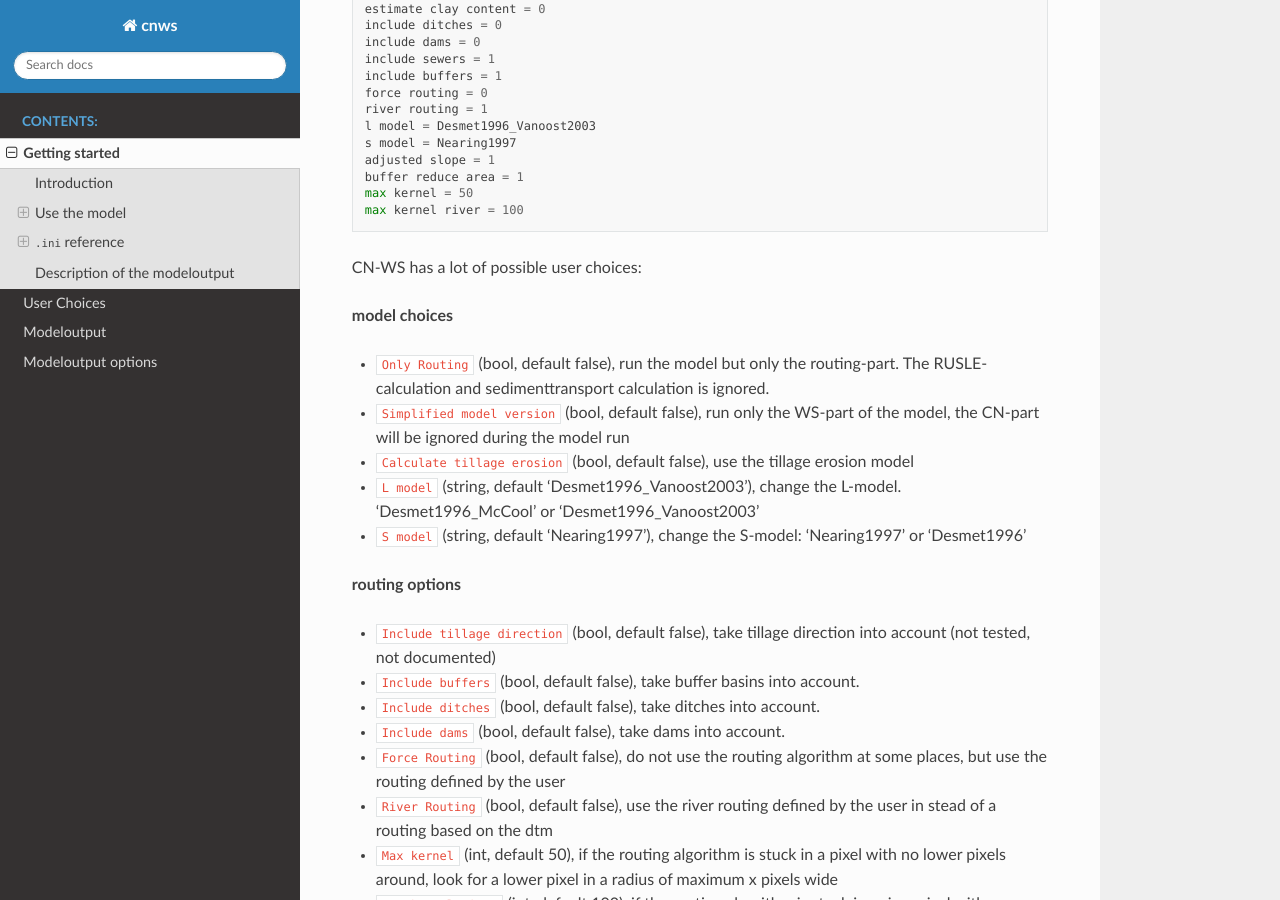
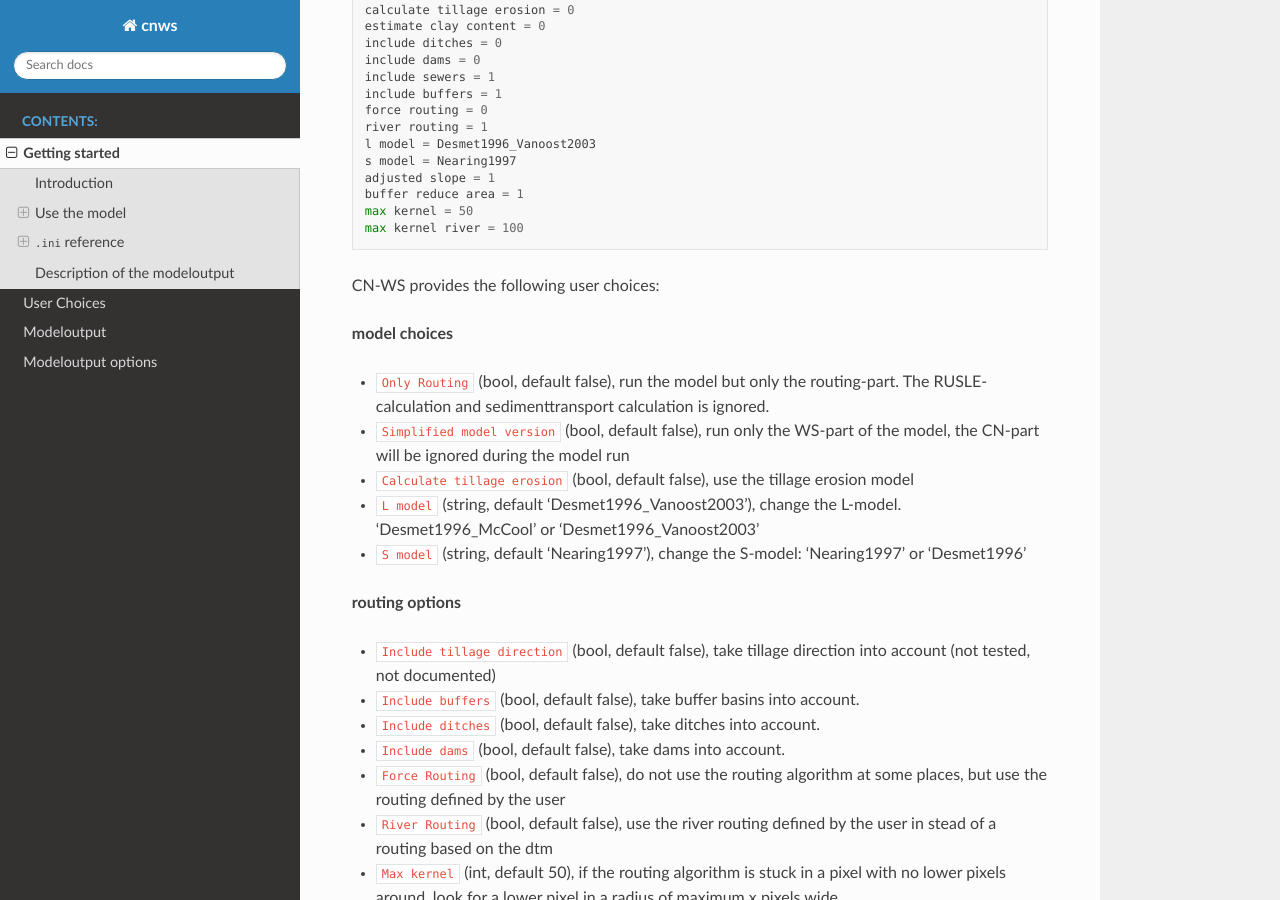
Before and after one commit to watem-sedem/watem-sedem, a Sphinx documentation site: the page built from docs/getting_started.md, in a window 1280 px wide and 900 px high, scrolled down 1717 px. Built offline with Sphinx 7.4.7 and the Read the Docs theme 2.0.0, drawn with Linux system fonts in a browser that asks for light colours; some of the changed text lies outside the part shown.

Commit message:
Adjust text

````diff
--- a/docs/getting_started.md
+++ b/docs/getting_started.md
@@ -19,7 +19,9 @@ sudo apt-install ...
 
 In a terminal the model executable can be run with
 
-`CN_WSmodel configfile.ini`
+```
+CN_WSmodel configfile.ini
+```
 
 The .ini-file contains all user choices, variables and other modelinput.
 There are some mandatory sections in this file:
@@ -80,7 +82,7 @@ max kernel = 50
 max kernel river = 100
 ```
 
-CN-WS has a lot of possible user choices:
+CN-WS provides the following user choices:
 
 __model choices__
 
````
